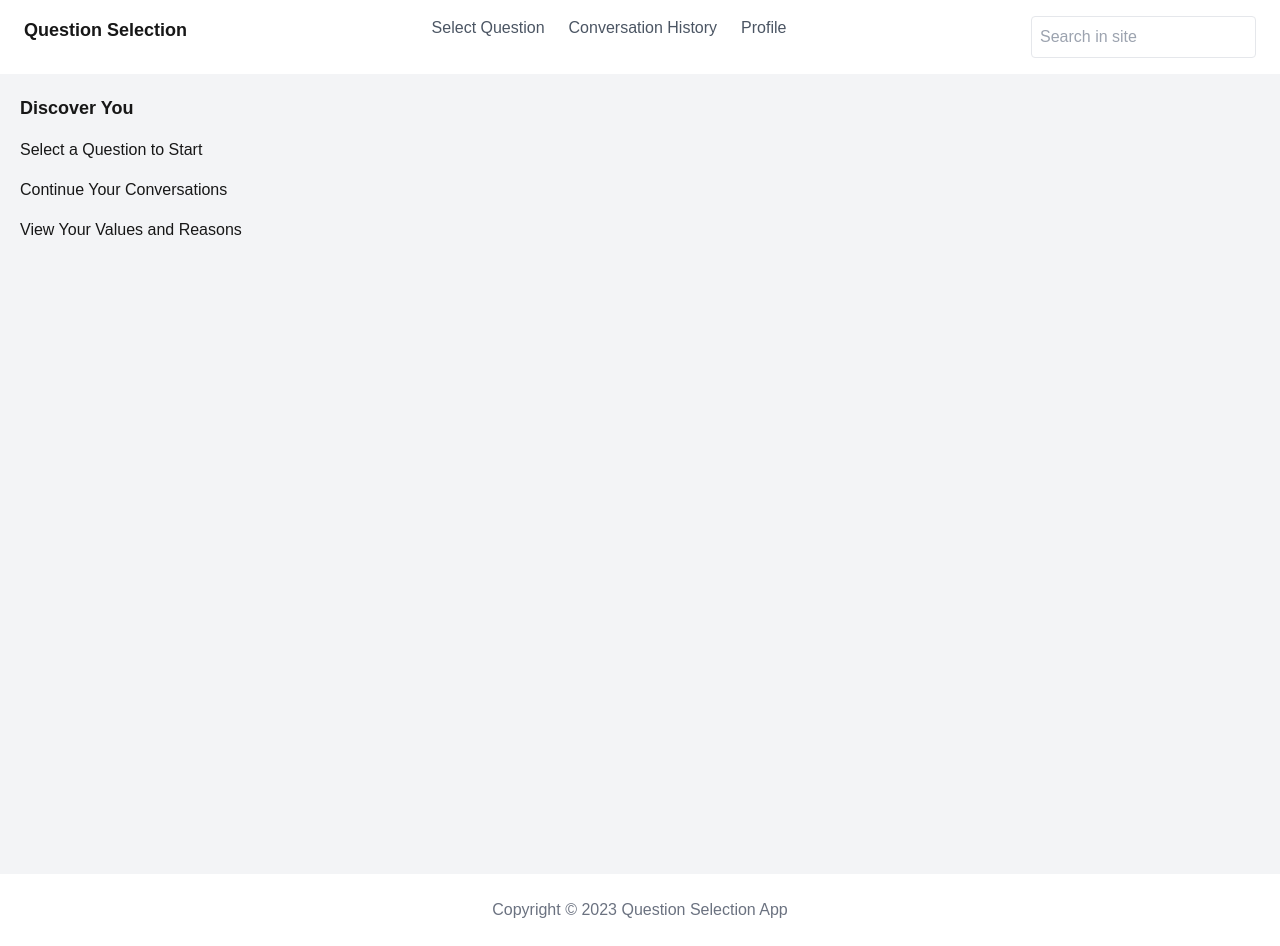
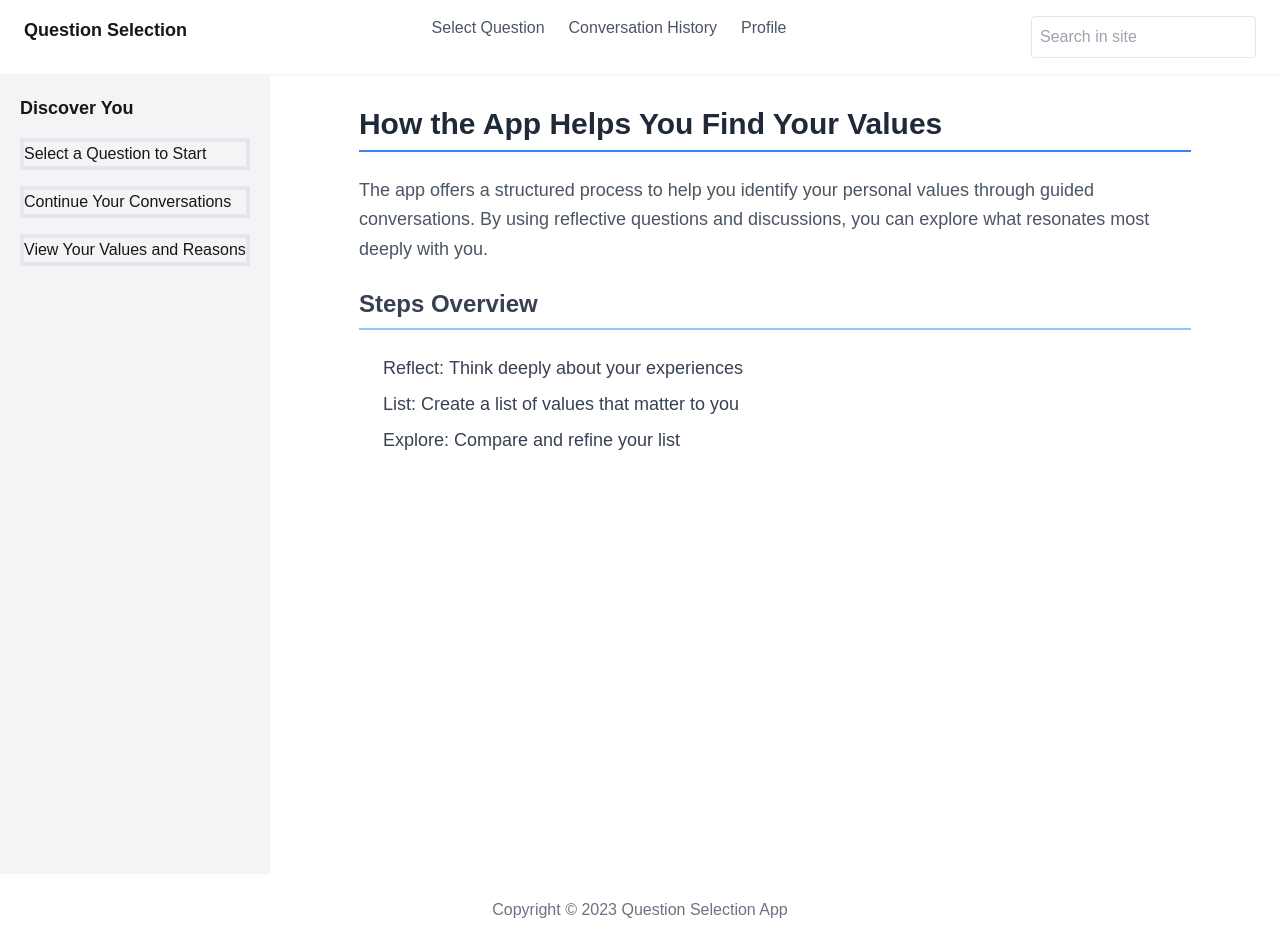
Before and after one commit to purposenavigator/self-analyzation-web, a Next.js app: page / in a window 1280 px wide. Built offline with nearby package versions, Linux system fonts and the light colour scheme.

Commit message:
add MainContent component to the main page

```diff
--- a/src/app/page.tsx
+++ b/src/app/page.tsx
@@ -3,6 +3,7 @@ import HeaderFooter from '@/components/HeaderFooter';
 import Sidebar from '@/components/Sidebar';
 import React from 'react';
 import Link from 'next/link';
+import MainContent from '@/components/Home/MainContent';
 
 const items = [
   { title: 'Select a Question to Start', path: 'questions' },
@@ -11,7 +12,10 @@ const items = [
 ];
 
 const renderer = (item: { title: string; path: string }) => (
-  <li key={item.path} className="flex items-center w-full cursor-pointer">
+  <li
+    key={item.path}
+    className="flex items-center w-full cursor-pointer border-4"
+  >
     <Link href={{ pathname: `/${item.path}` }}>{item.title}</Link>
   </li>
 );
@@ -21,6 +25,7 @@ export default function Home() {
     <HeaderFooter>
       <div className="flex flex-1">
         <Sidebar title={'Discover You'} items={items} renderer={renderer} />
+        <MainContent />
       </div>
     </HeaderFooter>
   );
--- /dev/null
+++ b/src/components/Home/MainContent.tsx
@@ -0,0 +1,32 @@
+import React from 'react';
+export default function MainContent() {
+  return (
+    <div className="flex-1 max-w-4xl mx-auto p-8 space-y-6">
+      <h1 className="text-3xl font-bold text-gray-800 mb-4 border-b-2 border-blue-500 pb-2">
+        How the App Helps You Find Your Values
+      </h1>
+      <p className="text-lg text-gray-600 leading-relaxed">
+        The app offers a structured process to help you identify your personal
+        values through guided conversations. By using reflective questions and
+        discussions, you can explore what resonates most deeply with you.
+      </p>
+      <h2 className="text-2xl font-semibold text-gray-700 border-b-2 border-blue-300 pb-2">
+        Steps Overview
+      </h2>
+      <ol className="list-decimal pl-6 space-y-2 text-lg text-gray-700">
+        <li className="flex items-start">
+          <span className="font-medium">Reflect:</span>&nbsp;Think deeply about
+          your experiences
+        </li>
+        <li className="flex items-start">
+          <span className="font-medium">List:</span>&nbsp;Create a list of
+          values that matter to you
+        </li>
+        <li className="flex items-start">
+          <span className="font-medium">Explore:</span>&nbsp;Compare and refine
+          your list
+        </li>
+      </ol>
+    </div>
+  );
+}
--- a/src/components/Sidebar.tsx
+++ b/src/components/Sidebar.tsx
@@ -5,7 +5,7 @@ import React from 'react';
 
 const Sidebar = <T,>({ title, items, renderer }: SidebarProps<T>) => {
   return (
-    <aside className="flex-1 bg-gray-100 h-screen p-5">
+    <aside className="bg-gray-100 h-screen p-5">
       <div className="text-lg font-bold mb-4">{title}</div>
       <ul className="space-y-4">{items.map(renderer)}</ul>
     </aside>
```
